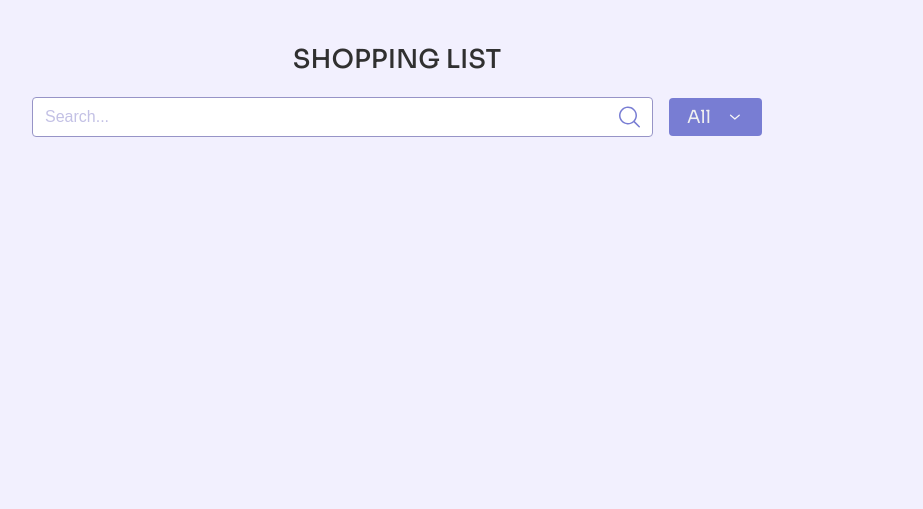
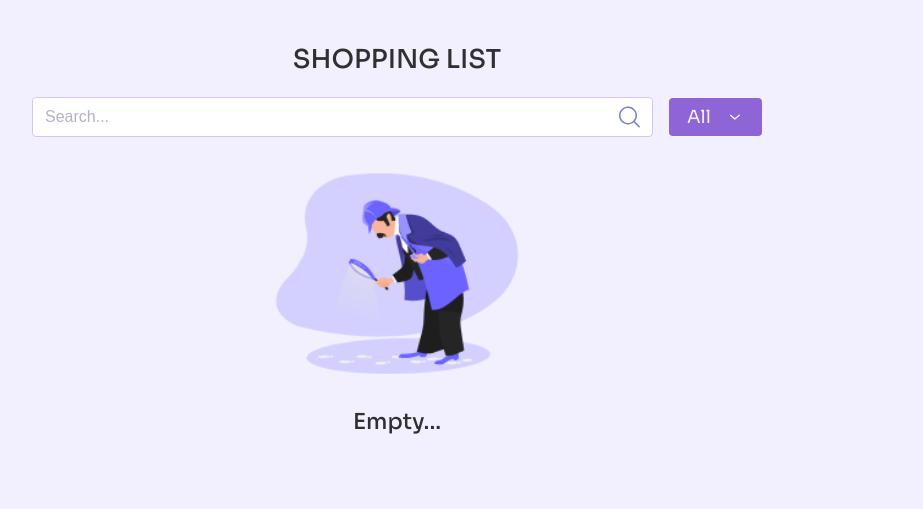
Before and after one commit to Kattherinee/Shopping-List, a React (Vite) app: page / in a window 1280 px wide. Shown: the top 509 px of the page, without its empty margins (243-1166 px from the left). Built offline with nearby package versions, Linux system fonts and the light colour scheme.

Commit message:
+ emptylist icon, improved some hovers

```diff
--- a/src/components/Modal/Modal.module.css
+++ b/src/components/Modal/Modal.module.css
@@ -60,7 +60,7 @@ h2 {
 }
 
 .cancel:hover {
-  background: #e6e1ff;
+  background: var(--light-purple);
 }
 
 .apply {
@@ -70,5 +70,5 @@ h2 {
 }
 
 .apply:hover {
-  background: #5a49e5;
+  background: var(--purple-hover);
 }
--- a/src/index.css
+++ b/src/index.css
@@ -1,9 +1,10 @@
 :root {
   --text: #303030;
-  --purple: #787dd3;
-  --light-purple: #9794c7;
+  --purple: #8e64d7;
+  --purple-hover: #745ebc;
+  --light-purple: #d9c3f0;
   --grey: #666666;
-  --light-grey: #c3c1e5;
+  --light-grey: #b7b0c2;
   --lightest-grey: #e3e0e0;
   --halfFiledblack: #25252579;
   --backgroundLight: #f2f0fe;
--- a/src/pages/HomePage/HomePage.jsx
+++ b/src/pages/HomePage/HomePage.jsx
@@ -4,6 +4,7 @@ import styles from "./HomePage.module.css";
 import { useState, useEffect } from "react";
 import Modal from "../../components/Modal/Modal";
 import NotesList from "../../components/NotesList/NotesList";
+import detectiveLight from "../../assets/DetectiveLight.png";
 
 export function HomePage() {
   const [modalOpen, setModalOpen] = useState(false);
@@ -69,11 +70,21 @@ export function HomePage() {
             defaultNote={editingNote ? editingNote.text : ""}
           />
           <AddButton className={styles.addButton} onClick={handleOpenAdd} />
-          <NotesList
-            notes={notes}
-            onEditMode={handleOpenEdit}
-            onDeleteMode={handleDeleteNote}
-          />
+          {notes.length ? (
+            <NotesList
+              notes={notes}
+              onEditMode={handleOpenEdit}
+              onDeleteMode={handleDeleteNote}
+            />
+          ) : (
+            <div className={styles.empty}>
+              <img
+                src={detectiveLight}
+                alt="detective searching for footprints"
+              />
+              <h2>Empty...</h2>
+            </div>
+          )}
         </div>
       </div>
     </>
--- a/src/pages/HomePage/HomePage.module.css
+++ b/src/pages/HomePage/HomePage.module.css
@@ -19,7 +19,6 @@ body {
   width: 60%;
   height: 100vh;
   position: relative;
-  padding-top: 40px;
 }
 
 .head {
@@ -27,10 +26,28 @@ body {
   font-weight: 500;
   padding-bottom: 18px;
   line-height: 39px;
+  margin-top: 40px;
 }
 
 .addButton {
   position: fixed;
+}
+
+.empty {
+  display: flex;
+  flex-direction: column;
+  align-items: center;
+  gap: 30px;
+}
+
+.empty img {
+  width: 270px;
+  height: auto;
+}
+
+.empty h2 {
+  font-size: 22px;
+  text-transform: capitalize;
 }
 @media (max-width: 992px) {
   .contentWrapper {
--- a/src/ui/AddButton/AddButton.module.css
+++ b/src/ui/AddButton/AddButton.module.css
@@ -13,3 +13,6 @@
   cursor: pointer;
   transition: all 0.3s ease;
 }
+.addButton:hover {
+  background-color: var(--purple-hover);
+}
--- a/src/ui/Note/Note.module.css
+++ b/src/ui/Note/Note.module.css
@@ -78,9 +78,11 @@
 }
 .icons img {
   cursor: pointer;
+  filter: brightness(0.8) contrast(1.7);
 }
 
 .icons img:hover {
-  filter: brightness(0.7) contrast(1.1);
+  filter: brightness(0.7) contrast(1.1)
+    drop-shadow(0px 0px 0.5px rgba(117, 15, 154, 0.5));
   transition: filter 0.2s ease;
 }
--- a/src/ui/Select/Select.module.css
+++ b/src/ui/Select/Select.module.css
@@ -54,10 +54,10 @@
 
 .select-options div:hover {
   background-color: #f0f0f0;
-  color: var(--light-purple);
+  color: var(--purple);
 }
 .custom-select:hover {
-  box-shadow: 0px 0px 2px rgb(125, 125, 168);
+  background-color: var(--purple-hover);
 }
 
 @media (max-width: 768px) {
```
Also changed, not shown: src/assets/DetectiveLight.png (added).
